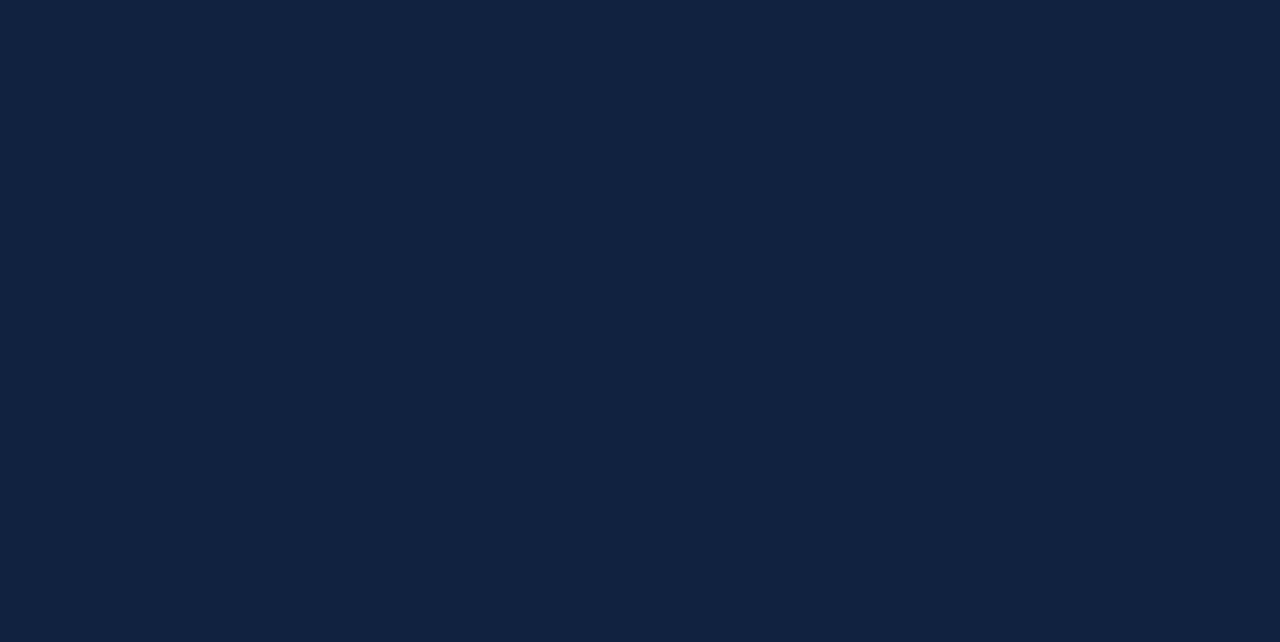
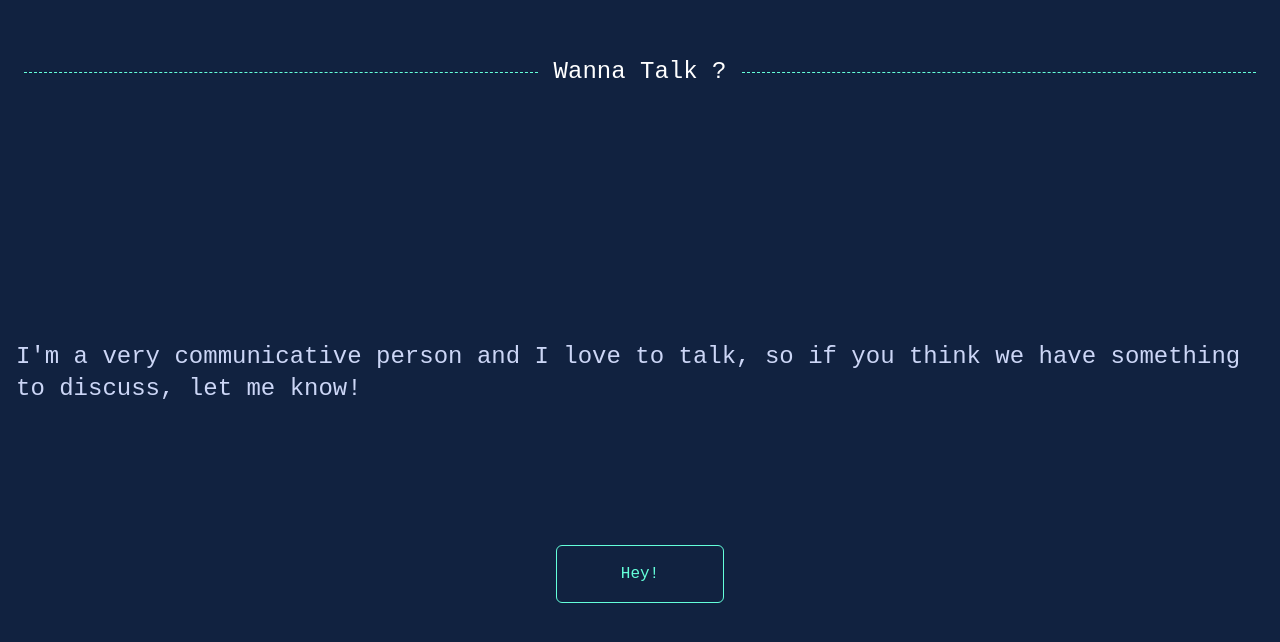
Before and after one commit to pedrojose06/portifolio, a Next.js app: page / in a window 1280 px wide. Shown: the part 2176-2818 px from the top of the page. Before the commit the page ends 2012 px from the top, so only its background shows below. Built offline with nearby package versions, Linux system fonts and the light colour scheme.

Commit message:
feat: add contact me section

```diff
--- /dev/null
+++ b/src/app/components/Button/Button.tsx
@@ -0,0 +1,21 @@
+'use client'
+import { MouseEventHandler } from 'react'
+
+interface ButtonProps {
+  onClick?: MouseEventHandler<HTMLButtonElement>
+  children: React.ReactNode
+}
+
+const Button = ({ children, onClick, ...props }: ButtonProps) => {
+  return (
+    <button
+      className="rounded-md border-[1px] border-primary border-solid px-16 py-4 text-primary"
+      type="button"
+      onClick={onClick}
+      {...props}
+    >
+      {children}
+    </button>
+  )
+}
+export default Button
--- a/src/app/components/Divider/Divider.tsx
+++ b/src/app/components/Divider/Divider.tsx
@@ -5,6 +5,10 @@ interface IDivider {
 const Divider = ({ title }: IDivider) => {
   return (
     <section className="my-4 flex w-full items-center justify-center">
+      {title === 'Wanna Talk ?' && (
+        <span className="mx-2 flex-grow border-primary border-t border-dashed" />
+      )}
+
       <span className=" px-2 text-2xl">{title}</span>
       <span className="mx-2 flex-grow border-primary border-t border-dashed" />
     </section>
--- /dev/null
+++ b/src/pages/Contact/Contact.tsx
@@ -0,0 +1,19 @@
+'use client'
+import Button from '@/app/components/Button/Button'
+
+const handleClick = () => {
+  alert('Hey! I would love to talk to you!')
+}
+
+const Contact = () => {
+  return (
+    <section className="flex h-screenDvh w-full flex-col items-center justify-evenly py-24">
+      <p className="text-2xl text-blue-100 ">
+        I'm a very communicative person and I love to talk, so if you think we
+        have something to discuss, let me know!
+      </p>
+      <Button onClick={handleClick}>Hey!</Button>
+    </section>
+  )
+}
+export default Contact
--- a/src/pages/HomePage/HomePage.tsx
+++ b/src/pages/HomePage/HomePage.tsx
@@ -3,6 +3,7 @@ import Hero from '../Hero/Hero'
 import Divider from '@/app/components/Divider/Divider'
 import About from '../About/About'
 import MyExperience from '../MyExperience/MyExperience'
+import Contact from '../Contact/Contact'
 
 const HomePage = () => {
   return (
@@ -14,6 +15,8 @@ const HomePage = () => {
         <About />
         <Divider title="My experiences" />
         <MyExperience />
+        <Divider title="Wanna Talk ?" />
+        <Contact />
       </div>
     </>
   )
--- a/src/pages/MyExperience/MyExperience.tsx
+++ b/src/pages/MyExperience/MyExperience.tsx
@@ -30,7 +30,7 @@ const experiences = [
 
 const MyExperience = () => {
   return (
-    <section className="flex w-full flex-col items-start justify-center py-24 md:w-1/2">
+    <section className="flex h-screenDvh w-full flex-col items-start justify-center py-24 md:w-1/2">
       {experiences.map((experience, index) => (
         <div key={experience.title} className="flex">
           <div className="relative mr-4 flex flex-col items-center">
```
